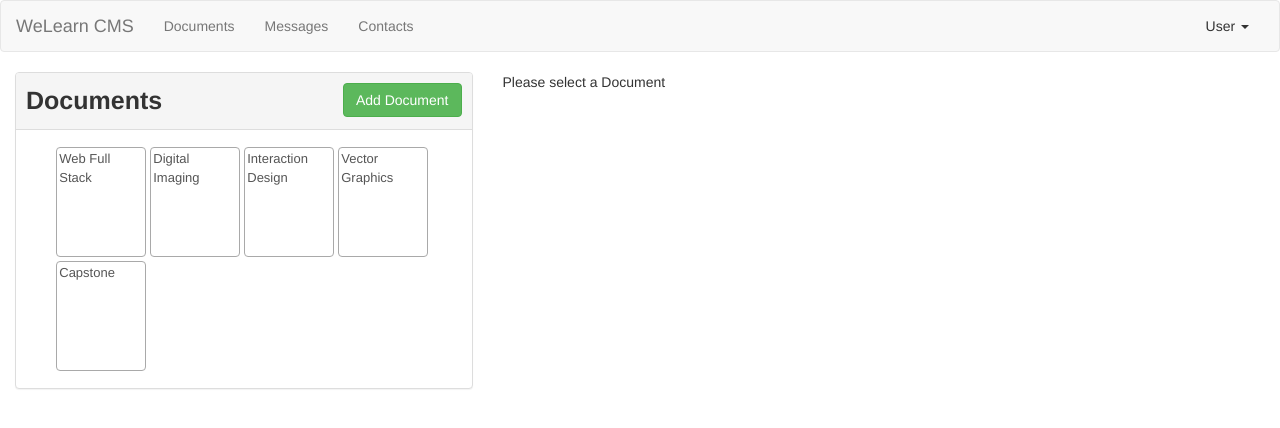
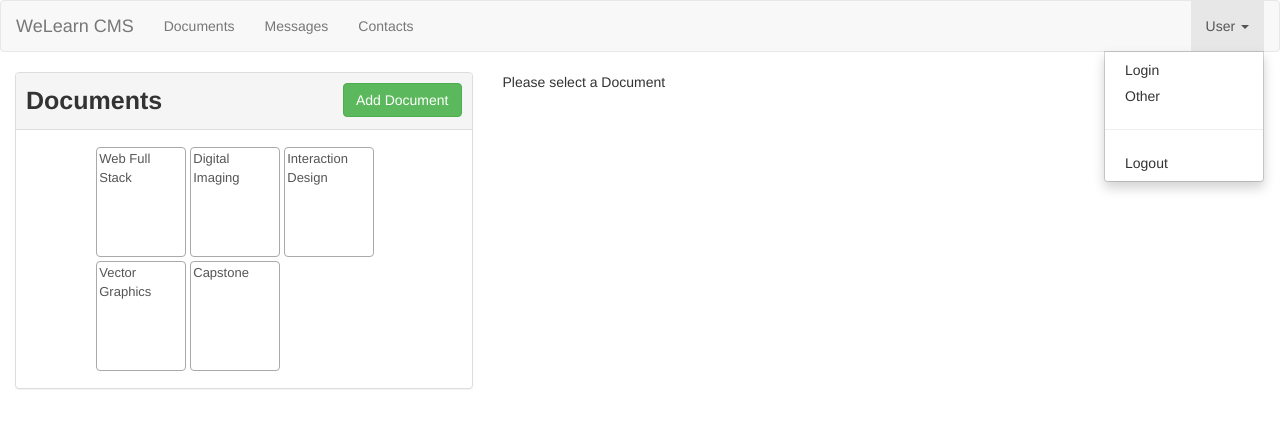
Before and after one commit to trainerkim20/FullStackProjs, an Angular app in the folder cms/: page / in a window 1280 px wide. Both pictures are taken after a click on the link "User". Shown: the top 428 px of the page. Built offline with nearby package versions, Linux system fonts and the light colour scheme.

Commit message:
finished with dropdown

```diff
--- a/cms/src/app/app.module.ts
+++ b/cms/src/app/app.module.ts
@@ -15,6 +15,7 @@
 import { MessageItemComponent } from './messages/message-item/message-item.component';
 import { MessageEditComponent } from './messages/message-edit/message-edit.component';
 import { MessageListComponent } from './messages/message-list/message-list.component';
+import { DropdownDirective } from './dropdown.directive';
 
 @NgModule({
   declarations: [
@@ -31,7 +32,8 @@
     MessagesComponent,
     MessageItemComponent,
     MessageEditComponent,
-    MessageListComponent
+    MessageListComponent,
+    DropdownDirective
   ],
   imports: [
     BrowserModule
--- a/cms/src/app/documents/document-list/document-list.component.css
+++ b/cms/src/app/documents/document-list/document-list.component.css
@@ -2,7 +2,7 @@
 .center-panel {
     margin-left: auto;
     margin-right: auto;
-    width: 38rem;
+    width: 30rem;
   }
 
   .title {
--- a/cms/src/app/documents/document-list/document-list.component.ts
+++ b/cms/src/app/documents/document-list/document-list.component.ts
@@ -13,7 +13,7 @@
   new Document(2, 'Digital Imaging', 'Learn how take great pictures and edit them in numerous softwares.', 'https://byui.instructure.com/courses/87716', null),
   new Document(3, 'Interaction Design', 'Intro to UX design.', 'https://byui.instructure.com/courses/86676', null),
   new Document(4, 'Vector Graphics', 'Create awesome graphics using Illustrator.', 'https://byui.instructure.com/courses/87734', null),
-  new Document(5, 'Capstone', 'A project focused class, prefect for contributing to your WDD portfillo.', 'https://byui.instructure.com/courses/85630', null)
+  new Document(5, 'Capstone', 'A project focused class, perfect for contributing to your WDD portfillo.', 'https://byui.instructure.com/courses/85630', null)
     ];
 
     @Output() selectedDocumentEvent = new EventEmitter<Document>();
--- /dev/null
+++ b/cms/src/app/dropdown.directive.ts
@@ -0,0 +1,16 @@
+import { Directive, HostBinding, HostListener } from '@angular/core';
+
+@Directive({
+  selector: '[cmsDropdown]'
+})
+export class DropdownDirective {
+
+  @HostBinding('class.open')isOpen = false;
+
+  @HostListener('click') toggleOpen() {
+    this.isOpen = !this.isOpen;
+  }
+
+  constructor() { }
+
+}
--- a/cms/src/app/header/header.component.html
+++ b/cms/src/app/header/header.component.html
@@ -10,11 +10,13 @@
                 <li><a href="#" (click)="onSelected('contacts')">Contacts</a></li>
             </ul>
             <ul class="nav navbar-nav navbar-right">
-                <li class="dropdown">
+                <li class="dropdown" cmsDropdown>
                     <a href="#" class="dropdown-toggle">User <span class="caret"></span></a>
                     <ul class="dropdown-menu">
-                        <li><a href="#">...?</a></li>
-                        <li><a href="#">...?</a></li>
+                        <li><a href="#">Login</a></li>
+                        <li><a href="#">Other</a></li>
+                        <li><hr></li>
+                        <li><a href="#">Logout</a></li>
                     </ul>
                 </li>
             </ul>
```
Also changed, not shown: cms/src/app/documents/document-detail/document-detail.component.html (+4 -4 lines).
